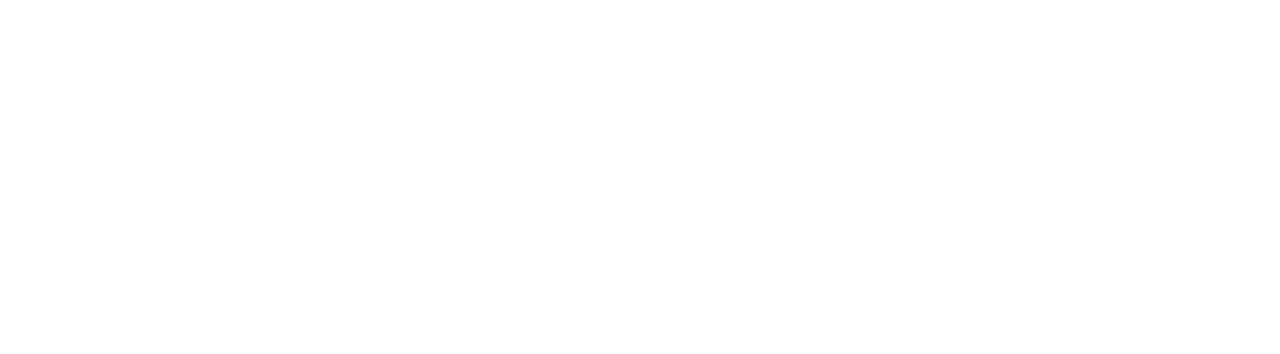
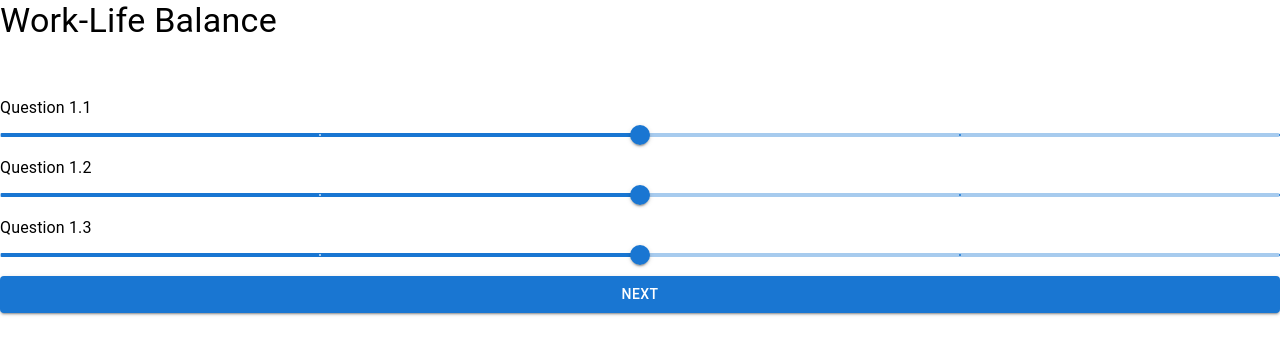
Before and after one commit to D3lux3/Junction-2024-Aava, a React (Vite) app in the folder aava-frontend/: page /surveyfreshprofile in a window 1280 px wide. Before the commit this address had no page. Shown: the top 354 px of the page. Built offline with nearby package versions, Linux system fonts and the light colour scheme.

Commit message:
survey view temp ; some might call this piritori type ..

```diff
--- a/aava-frontend/package.json
+++ b/aava-frontend/package.json
@@ -10,6 +10,10 @@
     "preview": "vite preview"
   },
   "dependencies": {
+    "@emotion/react": "^11.13.3",
+    "@emotion/styled": "^11.13.0",
+    "@mui/icons-material": "^6.1.6",
+    "@mui/material": "^6.1.6",
     "react": "^18.3.1",
     "react-dom": "^18.3.1",
     "react-router-dom": "^6.28.0",
--- a/aava-frontend/src/App.tsx
+++ b/aava-frontend/src/App.tsx
@@ -2,9 +2,12 @@ import { useState, useEffect } from 'react';
 import './App.css';
 import LogoScreen from './components/LogoScreen';
 import LoginForm from './components/LoginForm';
+import ProfileCreation from './components/ProfileCreation';
+import { useNavigate } from 'react-router-dom';
 
 function App() {
   const [showLogo, setShowLogo] = useState(true);
+  const navigate = useNavigate();
 
   useEffect(() => {
     const timer = setTimeout(() => {
@@ -13,9 +16,17 @@ function App() {
     return () => clearTimeout(timer);
   }, []);
 
+  const handleLogin = () => {
+    navigate('/profile-creation'); // Navigate to the profile creation view after login
+  };
+
   return (
     <div className="flex flex-col items-center justify-center min-h-screen bg-white text-gray-800">
-      {showLogo ? <LogoScreen /> : <LoginForm />}
+      {showLogo ? (
+        <LogoScreen />
+      ) : (
+        <LoginForm onLogin={handleLogin} />
+      )}
     </div>
   );
 }
--- a/aava-frontend/src/Router.tsx
+++ b/aava-frontend/src/Router.tsx
@@ -4,6 +4,27 @@ import App from './App';
 import Walkthrough from './components/Walkthrough'; // Ensure this path is correct
 import SurveyView from './SurveyView/SurveyView';
 import ProfileCreation from './components/ProfileCreation'; // Ensure this path is correct
+import SurveyView2 from './components/SurveyView2';
+
+const surveyTitles = ['Work-Life Balance',
+  'Mental Health Support',
+  'Flexible Working Conditions and Workplace Culture',
+  'Career and Skill Development',
+  'Diversity and Inclusion'];
+
+const surveyQuestions = [
+  ['Question 1.1', 'Question 1.2', 'Question 1.3'],
+  ['Question 2.1', 'Question 2.2', 'Question 2.3'],
+  ['Question 3.1', 'Question 3.2', 'Question 3.3'],
+  ['Question 4.1', 'Question 4.2', 'Question 4.3'],
+  ['Question 5.1', 'Question 5.2', 'Question 5.3']
+];
+
+const handleFinish = (values: number[][]) => {
+  const averages = values.map(pageValues => pageValues.reduce((a, b) => a + b, 0) / pageValues.length);
+  console.log('Averages:', averages);
+  // Trigger event or send data to backend
+};
 
 const AppRouter: React.FC = () => {
   return (
@@ -13,6 +34,7 @@ const AppRouter: React.FC = () => {
         <Route path="/Walkth" element={<Walkthrough />} />
         <Route path="/survey/:id" element={<SurveyView />} />
         <Route path="/crtprof" element={<ProfileCreation />} />
+        <Route path="/surveyfreshprofile" element={<SurveyView2 titles={surveyTitles} questions={surveyQuestions} onFinish={handleFinish} />} />
       </Routes>
     </Router>
   );
--- a/aava-frontend/src/components/LoginForm.tsx
+++ b/aava-frontend/src/components/LoginForm.tsx
@@ -1,6 +1,7 @@
 import React from 'react';
 import jobberLogo from '../assets/jobberlogo.svg';
 import { useNavigate } from 'react-router-dom';
+import { Box, Button, Typography, TextField } from '@mui/material';
 
 const LoginForm: React.FC = () => {
   const navigate = useNavigate();
@@ -10,26 +11,30 @@ const LoginForm: React.FC = () => {
   };
 
   return (
-    <div className="flex flex-col items-center justify-center min-h-screen bg-white text-gray-800">
-      <div className="flex flex-col items-center mb-8">
+    <Box className="flex flex-col items-center justify-center min-h-screen bg-white text-gray-800">
+      <Box className="flex flex-col items-center mb-8">
         <img src={jobberLogo} className="h-40 md:h-60 mb-4" alt="Jobber logo" />
-        <h1 className="text-2xl md:text-4xl mb-4">Swipe into your future</h1>
-      </div>
-      <div className="flex space-x-4">
-        <button
+        <Typography variant="h6" className="mb-4">Swipe into your future</Typography>
+      </Box>
+      <Box className="flex space-x-4">
+        <Button
           onClick={handleNavigation}
-          className="w-40 p-2 bg-gray-500 text-white rounded hover:bg-gray-700"
+          variant="contained"
+          sx={{ backgroundColor: '#4a4a4a', '&:hover': { backgroundColor: '#333' } }}
+          className="w-40"
         >
           Register
-        </button>
-        <button
+        </Button>
+        <Button
           onClick={handleNavigation}
-          className="w-40 p-2 bg-white text-black border border-black rounded hover:bg-gray-200"
+          variant="outlined"
+          color="white"
+          className="w-40"
         >
           Login
-        </button>
-      </div>
-    </div>
+        </Button>
+      </Box>
+    </Box>
   );
 };
 
--- a/aava-frontend/src/components/ProfileCreation.tsx
+++ b/aava-frontend/src/components/ProfileCreation.tsx
@@ -1,10 +1,40 @@
 import React from 'react';
+import { Box, Typography, Card, CardContent, CardActionArea } from '@mui/material';
+import { useNavigate } from 'react-router-dom';
 
 const ProfileCreation: React.FC = () => {
+  const navigate = useNavigate();
+
+  const handleCardClick = (type: string) => {
+    console.log(`${type} card clicked`);
+    if (type === 'Looking for a job') {
+      navigate('/surveyfreshprofile');
+    }
+    // Add navigation or other logic here
+  };
+
   return (
-    <div className="flex flex-col items-center justify-center min-h-screen bg-white">
-      <h1 className="text-2xl md:text-4xl">Profile Creation Page</h1>
-    </div>
+    <Box className="flex flex-col items-center justify-center min-h-screen bg-white text-gray-800">
+      <Typography variant="h4" sx={{ mb: 4 }}>I am</Typography>
+      <Box className="flex justify-center space-x-4 w-full max-w-4xl px-4">
+        <Card sx={{ display: 'flex', flexDirection: 'column', justifyContent: 'space-between', width: '100%', maxWidth: '300px', height: '300px' }}>
+          <CardActionArea onClick={() => handleCardClick('Looking for a job')} sx={{ display: 'flex', flexDirection: 'column', justifyContent: 'space-between', height: '100%' }}>
+            <Box sx={{ flexGrow: 1 }}></Box> {/* Placeholder for future image */}
+            <CardContent sx={{ display: 'flex', alignItems: 'center', justifyContent: 'center', height: '50px' }}>
+              <Typography variant="h6" className="text-center" noWrap>Looking for a job</Typography>
+            </CardContent>
+          </CardActionArea>
+        </Card>
+        <Card sx={{ display: 'flex', flexDirection: 'column', justifyContent: 'space-between', width: '100%', maxWidth: '300px', height: '300px' }}>
+          <CardActionArea onClick={() => handleCardClick('Offering a job')} sx={{ display: 'flex', flexDirection: 'column', justifyContent: 'space-between', height: '100%' }}>
+            <Box sx={{ flexGrow: 1 }}></Box> {/* Placeholder for future image */}
+            <CardContent sx={{ display: 'flex', alignItems: 'center', justifyContent: 'center', height: '50px' }}>
+              <Typography variant="h6" className="text-center" noWrap>Offering a job</Typography>
+            </CardContent>
+          </CardActionArea>
+        </Card>
+      </Box>
+    </Box>
   );
 };
 
--- /dev/null
+++ b/aava-frontend/src/components/SliderComponent.tsx
@@ -0,0 +1,39 @@
+import React, { useState } from 'react';
+import { Box, Typography, Slider } from '@mui/material';
+
+interface SliderComponentProps {
+  title: string;
+  question: string;
+  onChange: (value: number) => void;
+  initialValue?: number;
+}
+
+const SliderComponent: React.FC<SliderComponentProps> = ({ title, question, onChange, initialValue = 3 }) => {
+  const [value, setValue] = useState(initialValue);
+
+  const handleChange = (event: Event, newValue: number | number[]) => {
+    const val = newValue as number;
+    setValue(val);
+    onChange(val);
+  };
+
+  return (
+    <Box className="flex flex-col items-center justify-center w-full px-8">
+      <Typography variant="h6" className="mb-4">{title}</Typography>
+      <Typography variant="body1" className="mb-4">{question}</Typography>
+      <Slider
+        value={value}
+        onChange={handleChange}
+        aria-labelledby="discrete-slider"
+        valueLabelDisplay="auto"
+        step={1}
+        marks
+        min={1}
+        max={5}
+        sx={{ width: '100%' }}
+      />
+    </Box>
+  );
+};
+
+export default SliderComponent;
--- /dev/null
+++ b/aava-frontend/src/components/SurveyView2.tsx
@@ -0,0 +1,74 @@
+import React, { useState } from 'react';
+import { Box, Button, Typography } from '@mui/material';
+import SliderComponent from './SliderComponent';
+
+interface SurveyViewProps {
+  titles: string[];
+  questions: string[][];
+  onFinish: (values: number[][]) => void;
+}
+
+const SurveyView2: React.FC<SurveyViewProps> = ({ titles, questions, onFinish }) => {
+  const [currentPage, setCurrentPage] = useState(0);
+  const [values, setValues] = useState<number[][]>(questions.map(() => Array(3).fill(3)));
+
+  const handleSliderChange = (pageIndex: number, sliderIndex: number) => (value: number) => {
+    const newValues = [...values];
+    newValues[pageIndex][sliderIndex] = value;
+    setValues(newValues);
+  };
+
+  const handleNext = () => {
+    if (currentPage < titles.length - 1) {
+      setCurrentPage(currentPage + 1);
+    } else {
+      onFinish(values);
+    }
+  };
+
+  const handlePrevious = () => {
+    if (currentPage > 0) {
+      setCurrentPage(currentPage - 1);
+    }
+  };
+
+  return (
+    <Box className="flex flex-col items-center justify-between min-h-screen bg-white text-gray-800 px-4 py-8">
+      <Box className="w-full text-center" sx={{ minHeight: '96px' }}> {/* Adjusted minHeight */}
+        <Typography variant="h4" className="mb-8">{titles[currentPage]}</Typography>
+      </Box>
+      <Box className="flex flex-col items-center w-full space-y-6 flex-grow justify-center">
+        {questions[currentPage].map((question, index) => (
+          <SliderComponent
+            key={index}
+            question={question}
+            onChange={handleSliderChange(currentPage, index)}
+            initialValue={values[currentPage][index]}
+          />
+        ))}
+      </Box>
+      <Box className="w-full flex justify-between mt-8">
+        {currentPage > 0 && (
+          <Button
+            onClick={handlePrevious}
+            variant="contained"
+            color="secondary"
+            sx={{ width: '48%' }}
+          >
+            Previous
+          </Button>
+        )}
+        <Button
+          onClick={handleNext}
+          variant="contained"
+          color="primary"
+          sx={{ width: currentPage > 0 ? '48%' : '100%' }}
+        >
+          {currentPage < titles.length - 1 ? 'Next' : 'Finish'}
+        </Button>
+      </Box>
+    </Box>
+  );
+};
+
+export default SurveyView2;
```
Also changed, not shown: aava-frontend/src/components/Walkthrough.tsx (+24 -15 lines), 1 other file (tests, documents, lock files or other folders).
